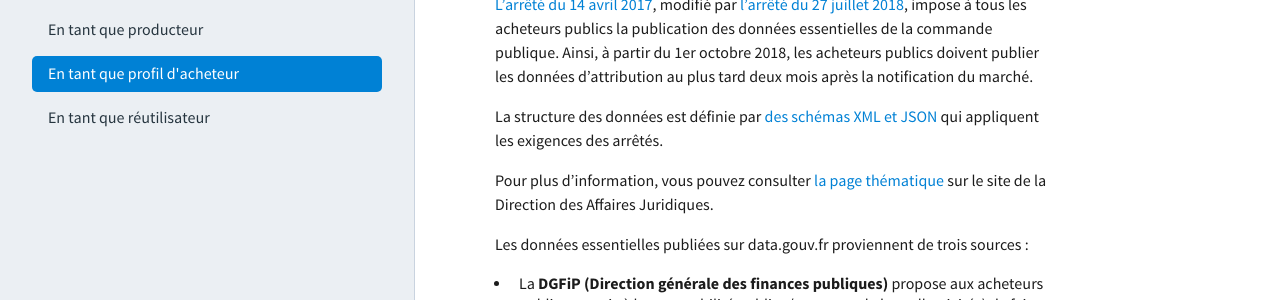
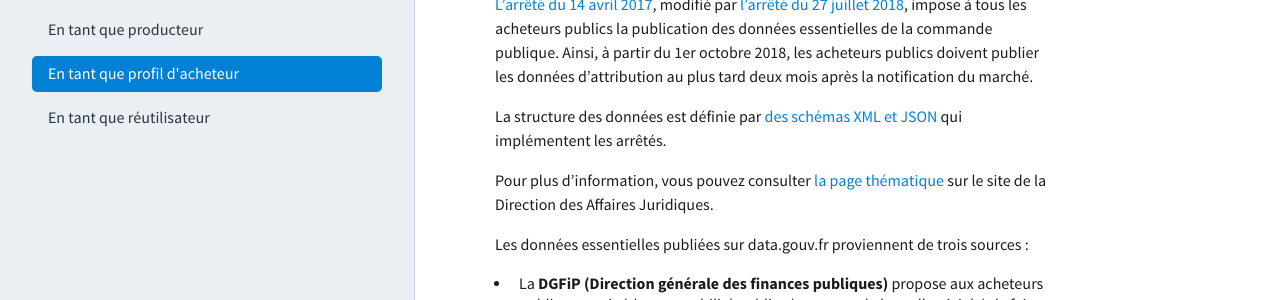
Before and after one commit to etalab/doc.data.gouv.fr, a Jekyll site: the page built from _faq/profils-d-acheteur.md, in a window 1280 px wide and 900 px high. Shown: the part 396-696 px from the top of the window. Built offline with Jekyll 4.4.1, drawn with Linux system fonts in a browser that asks for light colours.

Commit message:
Update FAQ “profils-d-acheteur”

```diff
--- a/_faq/profils-d-acheteur.md
+++ b/_faq/profils-d-acheteur.md
@@ -1,26 +1,23 @@
 ---
-title: >-
-  Comment remplir les obligations légales des profils d'acheteur
-  ?
+title: Comment remplir les obligations légales des profils d'acheteur ?
 subtitle: En tant que profil d'acheteur
 label: En tant que profil d'acheteur
 ---
-
 # Comment remplir les obligations légales des profils d'acheteur ?
 
 ## Un peu de contexte
 
 [L'arrêté du 14 avril 2017](https://www.legifrance.gouv.fr/eli/arrete/2017/4/14/ECFM1637256A/jo/texte), modifié par [l'arrêté du 27 juillet 2018](https://www.legifrance.gouv.fr/affichTexte.do?cidTexte=JORFTEXT000037282994&dateTexte=&categorieLien=id), impose à tous les acheteurs publics la publication des données essentielles de la commande publique. Ainsi, à partir du 1er octobre 2018, les acheteurs publics doivent publier les données d'attribution au plus tard deux mois après la notification du marché.
 
-La structure des données est définie par [des schémas XML et JSON](https://github.com/etalab/format-commande-publique) qui appliquent les exigences des arrêtés.
+La structure des données est définie par [des schémas XML et JSON](https://github.com/etalab/format-commande-publique) qui implémentent les arrêtés.
 
 Pour plus d'information, vous pouvez consulter [la page thématique](https://www.economie.gouv.fr/daj/ouverture-des-donnees-commande-publique) sur le site de la Direction des Affaires Juridiques.
 
 Les données essentielles publiées sur data.gouv.fr proviennent de trois sources :
 
-- La **DGFiP (Direction générale des finances publiques)** propose aux acheteurs publics soumis à la comptabilité publics (par exemple les collectivités) de faire remonter ces données via Hélios ([PES Marché](https://www.collectivites-locales.gouv.fr/protocole-dechange-standard-pes-0)), pour ensuite les transmettre à la mission Etalab qui les met à disposition du public (voir ci-dessous).
-- L'**AIFE (Agence Informatique des Finances de l'État)** publie sur [data.gouv.fr](https://data.gouv.fr) les données essentielles provenant de la plateforme de marchés de l'Etat, [PLACE](https://www.marches-publics.gouv.fr/?page=entreprise.AccueilEntreprise).
-- Les données essentielles publiées sur les profils d'acheteurs (places de marché) peuvent être publiées sur data.gouv.fr via l'API data.gouv.fr ou via un fichier DCAT moissonnable
+* La **DGFiP (Direction générale des finances publiques)** propose aux acheteurs publics soumis à la comptabilité publics (par exemple les collectivités) de faire remonter ces données via Hélios ([PES Marché](https://www.collectivites-locales.gouv.fr/protocole-dechange-standard-pes-0)), pour ensuite les transmettre à la mission Etalab qui les met à disposition du public (voir ci-dessous).
+* L'**AIFE (Agence Informatique des Finances de l'État)** publie sur [data.gouv.fr](https://data.gouv.fr) les données essentielles provenant de la plateforme de marchés de l'Etat, [PLACE](https://www.marches-publics.gouv.fr/?page=entreprise.AccueilEntreprise).
+* Les données essentielles publiées sur les profils d'acheteurs (places de marché) peuvent être publiées sur data.gouv.fr via l'API data.gouv.fr ou via un fichier DCAT moissonnable
 
 ## Publication des données essentielles via l'API data.gouv.fr
 
@@ -28,8 +25,8 @@
 
 Afin de faciliter la localisation et donc l'utilisation des données essentielles, la publication de ces données doit respecter une certaine structure. Les deux structures proposées sont les suivantes :
 
-- structure **plateforme** : un jeu de données (`dataset` dans l'API) par plateforme de marchés (identifiée par son SIRET)
-- structure **acheteur** : un jeu de données par acheteur public (SIRET)
+* structure **plateforme** : un jeu de données (`dataset` dans l'API) par plateforme de marchés (identifiée par son SIRET)
+* structure **acheteur** : un jeu de données par acheteur public (SIRET)
 
 ### Jeu de données
 
@@ -47,8 +44,8 @@
 
 Le nommage du jeu de données dépend de la structure choisie pour la publication :
 
-- jeu de données pour une **plateforme** : Données essentielles des marchés publics - `{nom de la plateforme}`
-- jeu de données pour un **acheteur** : Données essentielles des marchés publics - `{nom de l'acheteur}`
+* jeu de données pour une **plateforme** : Données essentielles des marchés publics - `{nom de la plateforme}`
+* jeu de données pour un **acheteur** : Données essentielles des marchés publics - `{nom de l'acheteur}`
 
 Exemple :
 
@@ -103,13 +100,13 @@
 
 Format : DECP-`{SIRET}`-`{année}`-`{mois}`-`{jour}`-`{numéro de séquence}`.`{extension}`
 
-- `DECP` pour "données essentielles de la commande publique"
-- `siret` : SIRET de la plateforme si structure plateforme, sinon SIRET de l'acheteur
-- `année` : année de la publication sur data.gouv.fr
-- `mois` : mois de la publication sur data.gouv.fr
-- `jour` : jour de la publication sur data.gouv.fr
-- `numéro de séquence` : numéro de séquence du fichier à incrémenter si plusieurs fichiers sont publiées dans la même journée. Le premier numéro est `01`
-- `extension` : `xml` ou `json` en fonction du format de publication. Il n'est pas obligatoire de publier les données à la fois en XML et en JSON, un seul des deux formats suffit.
+* `DECP` pour "données essentielles de la commande publique"
+* `siret` : SIRET de la plateforme si structure plateforme, sinon SIRET de l'acheteur
+* `année` : année de la publication sur data.gouv.fr
+* `mois` : mois de la publication sur data.gouv.fr
+* `jour` : jour de la publication sur data.gouv.fr
+* `numéro de séquence` : numéro de séquence du fichier à incrémenter si plusieurs fichiers sont publiées dans la même journée. Le premier numéro est `01`
+* `extension` : `xml` ou `json` en fonction du format de publication. Il n'est pas obligatoire de publier les données à la fois en XML et en JSON, un seul des deux formats suffit.
 
 Exemple :
 
@@ -125,18 +122,17 @@
 
 #### Type de fichier (`filetype`)
 
-- `xml` pour du XML
-- `json` pour du JSON
+* `xml` pour du XML
+* `json` pour du JSON
 
 #### Type MIME (`mime`)
 
-- `application/xml` pour du XML
-- `application/json` pour du JSON
+* `application/xml` pour du XML
+* `application/json` pour du JSON
 
 #### Type de ressource (`type`)
 
 Renseignez `main`.
-
 
 ## Téléchargement des données essentielles transmises par la DGFiP via le PES Marché
 
@@ -144,16 +140,15 @@
 
 Les données essentielles transmises par la DGFiP peuvent être téléchargées depuis leur emplacement sur un système de fichiers hébergé par Etalab. Cette méthode est particulièrement adaptée pour récupérer les données essentielles d'un acheteur qui passe beaucoup de marchés.
 
-
 Le format des URL est le suivant :
 
 http://files.data.gouv.fr/decp/{siret}/{année}/{mois}/{jour}/{siret}-{année}-{mois}-{jour}-{seq}.xml
 
-- `siret` : SIRET de l'acheteur
-- `année` : année de la récéption par Etalab
-- `mois` : mois de la récéption par Etalab
-- `jour` : jour de la récéption par Etalab
-- `numéro de séquence` : numéro de séquence du fichier à incrémenter si plusieurs fichiers sont réceptionnés dans la même journée. Le premier numéro est `01`
+* `siret` : SIRET de l'acheteur
+* `année` : année de la récéption par Etalab
+* `mois` : mois de la récéption par Etalab
+* `jour` : jour de la récéption par Etalab
+* `numéro de séquence` : numéro de séquence du fichier à incrémenter si plusieurs fichiers sont réceptionnés dans la même journée. Le premier numéro est `01`
 
 Exemple :
 
@@ -182,7 +177,6 @@
 >
 > https://data.gouv.fr/api/1/datasets/referentiel-de-donnees-marches-publics
 
-
 ## Déclaration d'un profil d'acheteur
 
 La déclaration du profil d'acheteur est effectuée par l'acheteur ou toute personne habilitée par celui-ci sur le portail unique interministériel ([data.gouv.fr](https://data.gouv.fr)) destiné à rassembler et à mettre à disposition librement l'ensemble des informations publiques.
@@ -190,9 +184,10 @@
 L'objectif est d'impliquer les éditeurs de profils d’acheteurs afin de simplifier et rationnaliser la déclaration des profils d'acheteurs initialement confiée aux acheteurs publics.
 
 Les éditeurs de profil d'acheteur sont invités à se créer un compte sur la plateforme data.gouv.fr afin d'y publier au format .CSV un fichier contenant les informations suivantes :
-  * le SIRET des acheteurs (colonne `siretAcheteur`)
-  * l'adresse URL des profils d'acheteurs (colonne `urlProfilAcheteur`)
-  * les coordonnées du ou des acheteurs concernés (colonne `coordonnnées`)
+
+* le SIRET des acheteurs (colonne `siretAcheteur`)
+* l'adresse URL des profils d'acheteurs (colonne `urlProfilAcheteur`)
+* les coordonnées du ou des acheteurs concernés (colonne `coordonnnées`)
 
 <strong>Pour chaque fiche publiée il est essentiel de demander aux éditeurs de profils d’acheteurs d’associer le mot clé (« tag ») suivant :
 « DECP » (données essentielles de la commande publique) afin de permettre la centralisation de l’ensemble des contributions par Etalab.</strong>
```
